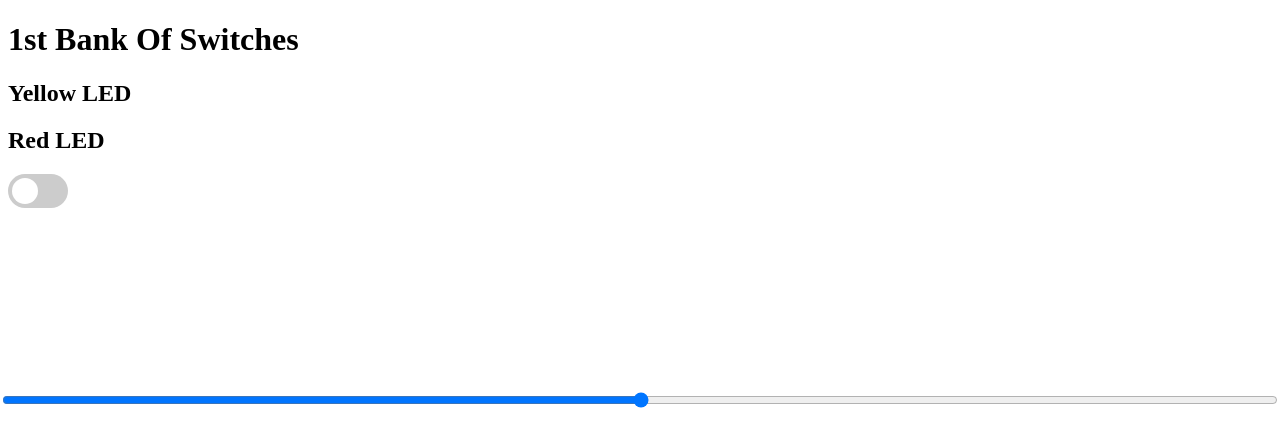
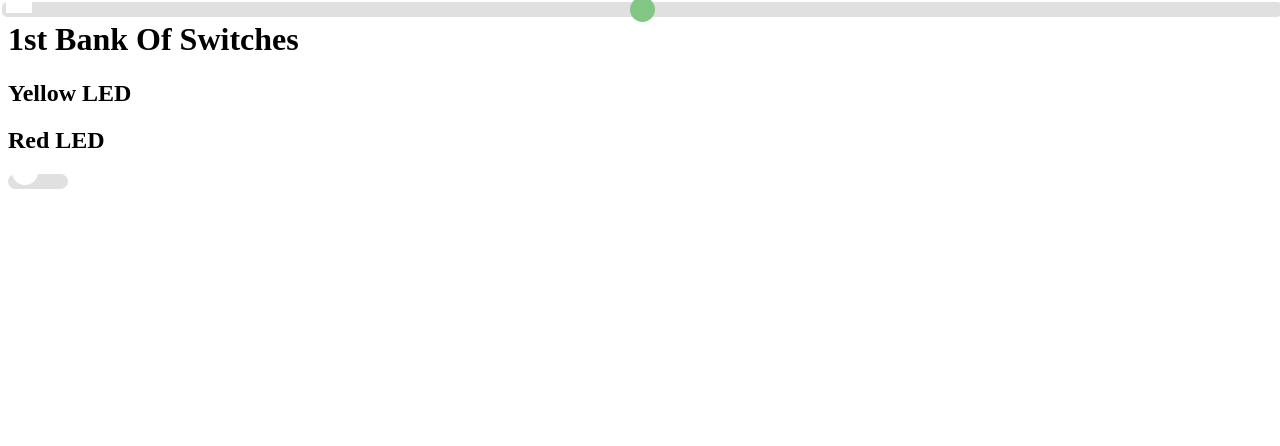
Before and after one commit to Arimitsu06/gpio_example, a website: page public/index.html in a window 1280 px wide. Drawn offline with Linux system fonts and the light colour scheme.

Commit message:
Circular slider.

```diff
--- a/public/css/styles.css
+++ b/public/css/styles.css
@@ -61,3 +61,33 @@ input:checked + .slider:before {
 .slider.round:before {
   border-radius: 50%;
 }
+
+.slider {
+  -webkit-appearance: none;
+  width: 100%;
+  height: 15px;
+  border-radius: 5px;
+  background: #d3d3d3;
+  outline: none;
+  opacity: 0.7;
+  -webkit-transition: .2s;
+  transition: opacity .2s;
+}
+
+.slider::-webkit-slider-thumb {
+  -webkit-appearance: none;
+  appearance: none;
+  width: 25px;
+  height: 25px;
+  border-radius: 50%;
+  background: #4CAF50;
+  cursor: pointer;
+}
+
+.slider::-moz-range-thumb {
+  width: 25px;
+  height: 25px;
+  border-radius: 50%;
+  background: #4CAF50;
+  cursor: pointer;
+}
```
